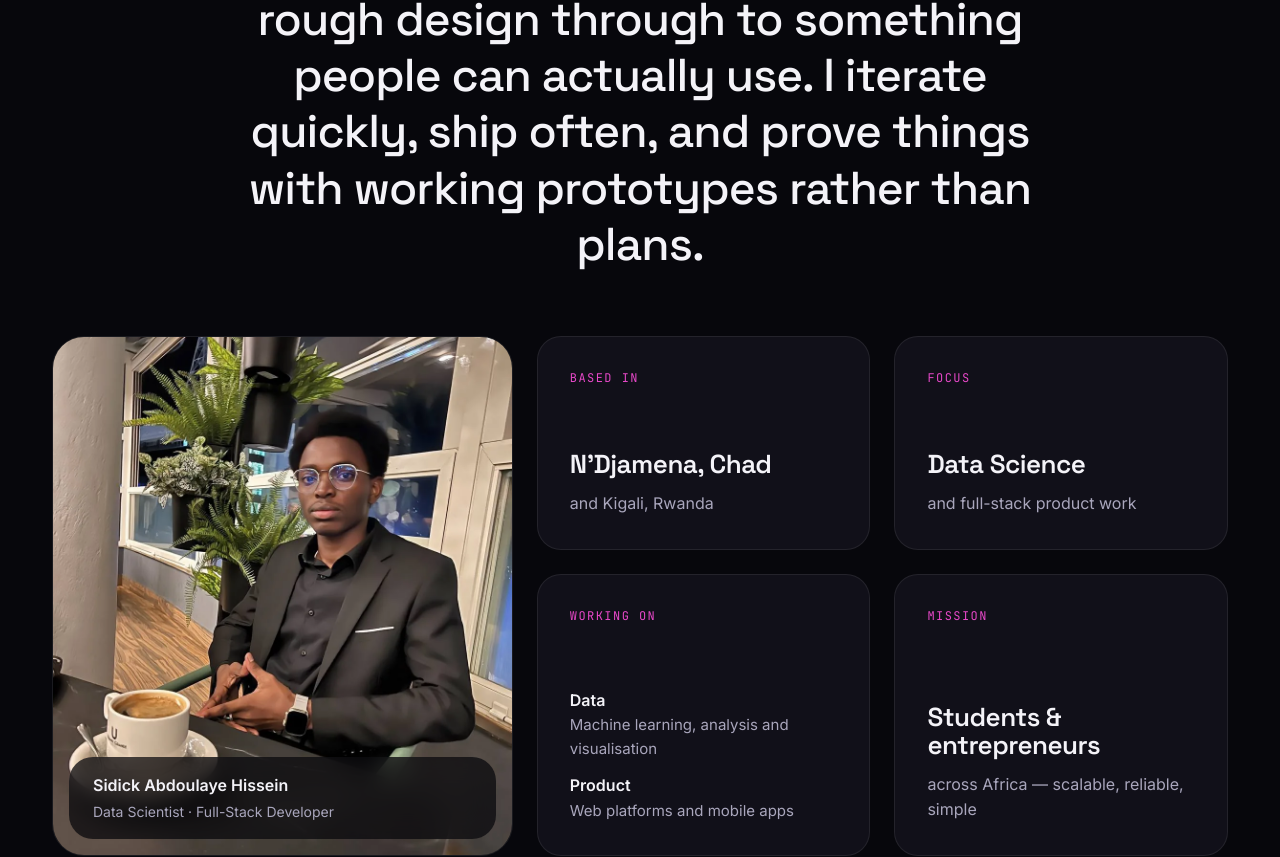
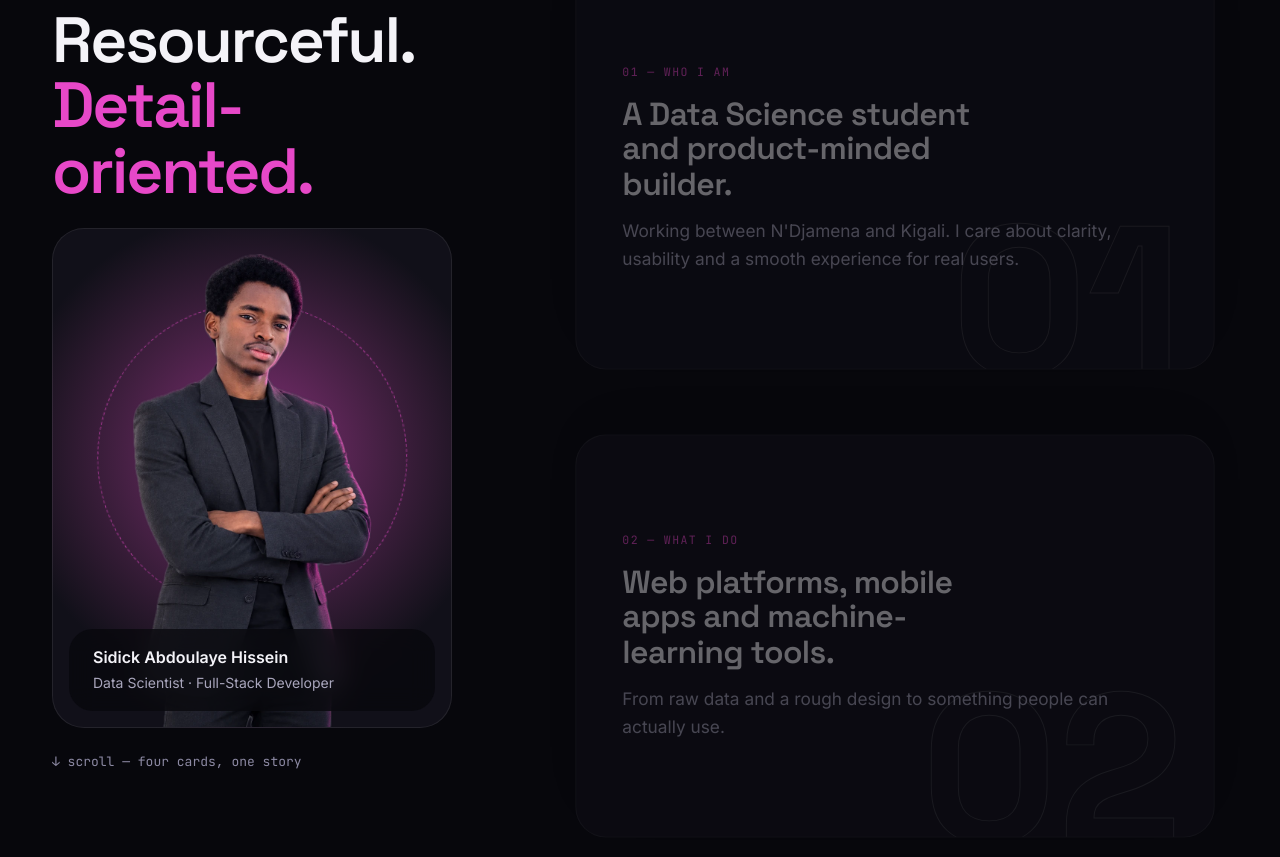
Before and after one commit to sidicksino/SidickPortfolio, a React (Vite) app: page /#about in a window 1280 px wide. Shown: the part 1082-1939 px from the top of the page. Built offline with nearby package versions, Linux system fonts and the light colour scheme; no server answers.

Commit message:
Redesign About section with sticky stacking story cards and portrait layout

```diff
--- a/src/components/SocialLinks.css
+++ b/src/components/SocialLinks.css
@@ -1,9 +1,5 @@
 /* Design tokens live in src/index.css — the single source of truth.
    Do not redeclare tokens here.
-
-   The class is `social-row`, not `social-links`: HeroPage.css already owns
-   `.social-links`, CSS here isn't scoped, and two files styling one class is
-   how the logo gradient silently diverged between routes.
 
    HOVER: each network's own brand colour floods in from the centre. `--brand`
    is set per link from siteData.js. This is a narrow, deliberate exception to
--- a/src/components/about/About.css
+++ b/src/components/about/About.css
@@ -1,45 +1,76 @@
-/* Tokens live in src/index.css. */
+/* About — stacking story cards. Tokens live in src/index.css.
 
-.about-head {
-  max-width: 980px;
+   Sticky positioning needs no scrolling ancestor between the cards and the
+   viewport, which is why html/body use `overflow-x: clip` rather than
+   `hidden` in index.css. */
+
+.about-layout {
+  display: flex;
+  gap: var(--s-8);
+  align-items: flex-start;
 }
 
-.about-statement {
-  font-family: var(--font-display);
-  font-size: clamp(28px, 3.6vw, 48px);
-  line-height: 1.22;
-  letter-spacing: -0.02em;
-  font-weight: 500;
-  max-width: 28ch;
+/* Left column stays put while the cards scroll past it. */
+.about-aside {
+  flex: 1 1 380px;
+  position: sticky;
+  top: 104px;
+  display: flex;
+  flex-direction: column;
+  gap: var(--s-5);
 }
 
-.about-grid {
-  display: grid;
-  grid-template-columns: minmax(0, 0.8fr) minmax(0, 1.2fr);
-  gap: var(--s-5);
-  align-items: stretch;
-}
-
-/* Portrait card. A slight 3D lean at rest that settles flat on hover. */
-.about-photo {
+.about-portrait {
   position: relative;
-  min-height: 520px;
   margin: 0;
+  width: 100%;
+  max-width: 400px;
+  aspect-ratio: 4 / 5;
   border-radius: var(--radius-xl);
   overflow: hidden;
   border: 1px solid var(--border);
+  /* The hero's cutout again, standing in a magenta glow — Sidick's pick. */
+  background: radial-gradient(
+    circle at 50% 45%,
+    color-mix(in srgb, var(--accent) 55%, var(--surface)),
+    var(--surface) 72%
+  );
 }
 
-.about-photo img {
+.about-portrait-ring {
   position: absolute;
-  inset: 0;
-  width: 100%;
-  height: 100%;
-  object-fit: cover;
-  transition: transform 0.6s var(--ease-out);
+  left: 50%;
+  top: 46%;
+  width: 78%;
+  aspect-ratio: 1;
+  transform: translate(-50%, -50%);
+  border-radius: 50%;
+  border: 1px dashed color-mix(in srgb, var(--accent) 60%, transparent);
 }
 
-.about-photo figcaption {
+@media (prefers-reduced-motion: no-preference) {
+  .about-portrait-ring {
+    animation: about-ring 30s linear infinite;
+  }
+}
+
+@keyframes about-ring {
+  to {
+    transform: translate(-50%, -50%) rotate(360deg);
+  }
+}
+
+.about-portrait img {
+  position: absolute;
+  left: 50%;
+  bottom: -10%;
+  height: 105%;
+  width: auto;
+  max-width: none;
+  transform: translateX(-50%);
+}
+
+.about-portrait figcaption {
   position: absolute;
   left: var(--s-4);
   right: var(--s-4);
@@ -54,61 +85,47 @@
   -webkit-backdrop-filter: blur(12px);
 }
 
-.about-photo-name {
+.about-portrait-name {
   font-weight: 600;
 }
 
-.about-photo-role {
+.about-portrait-role {
   font-size: 14px;
   color: var(--text-2);
 }
 
-@media (hover: hover) and (prefers-reduced-motion: no-preference) {
-  .about-photo:hover img {
-    transform: scale(1.04);
-  }
+.about-hint {
+  font-family: var(--font-mono);
+  font-size: 13px;
+  color: var(--text-muted);
 }
 
-.about-bento {
+.about-stack {
+  flex: 1 1 600px;
+  min-width: 0;
   list-style: none;
-  display: grid;
-  grid-template-columns: repeat(2, minmax(0, 1fr));
-  gap: var(--s-5);
+  display: flex;
+  flex-direction: column;
+  gap: var(--s-7);
 }
 
-.about-tile {
-  position: relative;
+.about-card {
+  position: sticky;
+  top: calc(104px + var(--i) * 28px);
+  min-height: 420px;
   display: flex;
   flex-direction: column;
-  gap: var(--s-3);
-  padding: var(--s-6);
-  border-radius: var(--radius-lg);
-  background: var(--surface);
+  justify-content: center;
+  gap: var(--s-4);
+  padding: var(--s-8) var(--s-7);
+  border-radius: var(--radius-xl);
   border: 1px solid var(--border);
+  background: color-mix(in srgb, var(--surface) calc(100% - var(--i) * 12%), var(--elevated));
+  box-shadow: 0 -24px 60px -30px var(--shadow);
   overflow: hidden;
-  transition: border-color 0.3s ease;
 }
 
-/* A soft accent glow that follows the tile's top edge on hover. */
-.about-tile::after {
-  content: "";
-  position: absolute;
-  inset: 0;
-  background: radial-gradient(400px circle at 50% 0%, var(--accent-subtle), transparent 60%);
-  opacity: 0;
-  transition: opacity 0.3s ease;
-  pointer-events: none;
-}
-
-.about-tile:hover {
-  border-color: var(--border-strong);
-}
-
-.about-tile:hover::after {
-  opacity: 1;
-}
-
-.about-tile-label {
+.about-card-label {
   font-family: var(--font-mono);
   font-size: 12px;
   letter-spacing: 0.12em;
@@ -116,44 +133,102 @@
   color: var(--accent-text);
 }
 
-.about-tile-value {
-  font-size: 26px;
+.about-card h3 {
+  font-size: clamp(26px, 2.6vw, 36px);
   font-weight: 600;
-  margin-top: auto;
+  max-width: 18ch;
 }
 
-.about-tile-sub {
+.about-card p {
+  font-size: 18px;
   color: var(--text-2);
+  max-width: 46ch;
 }
 
-.about-tile-rows {
-  display: flex;
-  flex-direction: column;
-  gap: var(--s-3);
-  margin-top: auto;
+/* The oversized outlined index in the corner. */
+.about-card-num {
+  position: absolute;
+  right: var(--s-6);
+  bottom: -40px;
+  font-family: var(--font-display);
+  font-weight: 700;
+  font-size: 220px;
+  line-height: 1;
+  color: transparent;
+  -webkit-text-stroke: 1px var(--border-strong);
+  pointer-events: none;
 }
 
-.about-tile-rows dt {
-  font-weight: 600;
+.about-card--accent {
+  background: var(--accent);
+  border-color: var(--accent);
+  color: var(--on-accent);
 }
 
-.about-tile-rows dd {
-  color: var(--text-2);
-  font-size: 15px;
+.about-card--accent .about-card-label,
+.about-card--accent p {
+  color: var(--on-accent);
 }
 
-@media (max-width: 900px) {
-  .about-grid {
-    grid-template-columns: 1fr;
-  }
+.about-card--accent .about-card-num {
+  -webkit-text-stroke-color: rgba(11, 11, 18, 0.25);
+}
 
-  .about-photo {
-    min-height: 440px;
+/* Each card settles into place as it arrives, rather than just sliding. */
+@media (prefers-reduced-motion: no-preference) {
+  @supports (animation-timeline: view()) {
+    .about-card {
+      animation: about-settle linear both;
+      animation-timeline: view();
+      animation-range: entry 0% entry 100%;
+    }
   }
 }
 
-@media (max-width: 560px) {
-  .about-bento {
-    grid-template-columns: 1fr;
+@keyframes about-settle {
+  from {
+    transform: translateY(60px) scale(0.96);
+    opacity: 0.4;
+  }
+  to {
+    transform: none;
+    opacity: 1;
   }
 }
+
+/* Phones and small tablets: no sticking, just a column of cards. */
+@media (max-width: 900px) {
+  .about-layout {
+    flex-direction: column;
+    gap: var(--s-7);
+  }
+
+  .about-aside,
+  .about-card {
+    position: static;
+  }
+
+  .about-aside {
+    flex: none;
+  }
+
+  .about-stack {
+    flex: none;
+    width: 100%;
+    gap: var(--s-4);
+  }
+
+  .about-card {
+    min-height: 0;
+    padding: var(--s-7) var(--s-5);
+  }
+
+  .about-card-num {
+    font-size: 140px;
+    bottom: -24px;
+  }
+
+  .about-hint {
+    display: none;
+  }
+}
--- a/src/components/about/About.jsx
+++ b/src/components/about/About.jsx
@@ -1,77 +1,57 @@
 import { useTranslation } from "react-i18next";
 import "./About.css";
 import Reveal from "../common/Reveal";
-import portrait from "../../assets/sidick1.webp";
+import portrait from "../../assets/hero-cutout.webp";
 
-const TILES = ["Location", "Focus", "Stack", "Mission"];
+/* Four cards that pile up as you scroll. Each one sticks a little lower than
+   the last, so the earlier cards stay peeking out above the newest. The last
+   card is the magenta one — the mission is where the story lands. */
+const CARDS = ["who", "what", "how", "mission"];
 
 const About = () => {
   const { t } = useTranslation();
 
-  /* The statement lights up word by word as it scrolls past. Each word gets
-     its own slice of the scroll range, so the brightening travels across the
-     sentence instead of everything changing at once. */
-  const words = t("about.statement").split(" ");
-
   return (
     <section className="section about" id="about">
-      <div className="container">
-        <div className="section-head center about-head">
+      <div className="container about-layout">
+        <div className="about-aside">
           <Reveal as="span" className="eyebrow">
             01 — {t("about.title")}
           </Reveal>
-          <p className="about-statement">
-            {words.map((word, i) => {
-              const start = 4 + i * (40 / words.length);
-              return (
-                <span
-                  key={`${word}-${i}`}
-                  className="reveal-word"
-                  style={{ animationRange: `entry ${start.toFixed(1)}% cover ${(start + 18).toFixed(1)}%` }}
-                >
-                  {word}{" "}
-                </span>
-              );
-            })}
+          <Reveal as="h2" className="section-title" delay={0.05}>
+            {t("about.headline")} <em>{t("about.headlineAccent")}</em>
+          </Reveal>
+          <Reveal as="figure" className="about-portrait" delay={0.1}>
+            <span className="about-portrait-ring" aria-hidden="true" />
+            <img src={portrait} alt={t("about.photoAlt")} loading="lazy" />
+            <figcaption>
+              <span className="about-portrait-name">Sidick Abdoulaye Hissein</span>
+              <span className="about-portrait-role">{t("about.eyebrow")}</span>
+            </figcaption>
+          </Reveal>
+          <p className="about-hint" aria-hidden="true">
+            ↓ {t("about.scrollHint")}
           </p>
         </div>
 
-        <div className="about-grid">
-          <Reveal as="figure" className="about-photo">
-            <img src={portrait} alt={t("about.photoAlt")} loading="lazy" />
-            <figcaption>
-              <span className="about-photo-name">Sidick Abdoulaye Hissein</span>
-              <span className="about-photo-role">{t("about.eyebrow")}</span>
-            </figcaption>
-          </Reveal>
-
-          <ul className="about-bento">
-            {TILES.map((id, i) => (
-              <Reveal as="li" key={id} className="about-tile" delay={Math.min(i * 0.08, 0.3)}>
-                <span className="about-tile-label">{t(`about.tile${id}Label`)}</span>
-                {id === "Stack" ? (
-                  /* Two labelled rows, so the stack reads data-first like the
-                     role does, not as an all-web list. */
-                  <dl className="about-tile-rows">
-                    <div>
-                      <dt>{t("about.tileStackDataLabel")}</dt>
-                      <dd>{t("about.tileStackDataValue")}</dd>
-                    </div>
-                    <div>
-                      <dt>{t("about.tileStackProductLabel")}</dt>
-                      <dd>{t("about.tileStackProductValue")}</dd>
-                    </div>
-                  </dl>
-                ) : (
-                  <>
-                    <h3 className="about-tile-value">{t(`about.tile${id}Value`)}</h3>
-                    <p className="about-tile-sub">{t(`about.tile${id}Sub`)}</p>
-                  </>
-                )}
-              </Reveal>
-            ))}
-          </ul>
-        </div>
+        <ol className="about-stack">
+          {CARDS.map((id, i) => (
+            <li
+              key={id}
+              className={`about-card ${id === "mission" ? "about-card--accent" : ""}`}
+              style={{ "--i": i }}
+            >
+              <span className="about-card-label">
+                0{i + 1} — {t(`about.cards.${id}.label`)}
+              </span>
+              <h3>{t(`about.cards.${id}.title`)}</h3>
+              <p>{t(`about.cards.${id}.text`)}</p>
+              <span className="about-card-num" aria-hidden="true">
+                0{i + 1}
+              </span>
+            </li>
+          ))}
+        </ol>
       </div>
     </section>
   );
--- a/src/index.css
+++ b/src/index.css
@@ -151,7 +151,9 @@ html,
 body {
   width: 100%;
   min-height: 100vh;
-  overflow-x: hidden;
+  /* clip, not hidden: hidden turns body into a scroll container, and then
+     nothing inside it can be position: sticky (the About cards are). */
+  overflow-x: clip;
   background-color: var(--bg);
   color: var(--text);
   font-family: var(--font-body);
@@ -348,27 +350,6 @@ section {
   border-radius: var(--radius-lg);
 }
 
-/* Scroll-linked word reveal (About statement). Each word brightens as it
-   crosses the viewport. Browsers without scroll timelines just show the
-   words at full strength. */
-@media (prefers-reduced-motion: no-preference) {
-  @supports (animation-timeline: view()) {
-    .reveal-word {
-      animation: reveal-word linear both;
-      animation-timeline: view();
-    }
-  }
-}
-
-@keyframes reveal-word {
-  from {
-    opacity: 0.15;
-  }
-  to {
-    opacity: 1;
-  }
-}
-
 /* Reduced motion, site-wide. Catches every CSS animation and transition at
    once; framer-motion is covered by <MotionConfig reducedMotion="user">. */
 @media (prefers-reduced-motion: reduce) {
--- a/src/locales/en.json
+++ b/src/locales/en.json
@@ -48,8 +48,32 @@
     "tileStackDataValue": "Machine learning, analysis and visualisation",
     "tileStackProductLabel": "Product",
     "tileStackProductValue": "Web platforms and mobile apps",
-    "statement": "I take an idea from raw data and a rough design through to something people can actually use. I iterate quickly, ship often, and prove things with working prototypes rather than plans.",
-    "photoAlt": "Sidick Abdoulaye Hissein at a café table"
+    "photoAlt": "Sidick Abdoulaye Hissein",
+    "headline": "Curious. Resourceful.",
+    "headlineAccent": "Detail-oriented.",
+    "scrollHint": "scroll — four cards, one story",
+    "cards": {
+      "who": {
+        "label": "Who I am",
+        "title": "A Data Science student and product-minded builder.",
+        "text": "Working between N'Djamena and Kigali. I care about clarity, usability and a smooth experience for real users."
+      },
+      "what": {
+        "label": "What I do",
+        "title": "Web platforms, mobile apps and machine-learning tools.",
+        "text": "From raw data and a rough design to something people can actually use."
+      },
+      "how": {
+        "label": "How I work",
+        "title": "Iterate quickly. Ship often. Prove it working.",
+        "text": "I validate ideas with working prototypes rather than plans — then keep improving them."
+      },
+      "mission": {
+        "label": "My mission",
+        "title": "Products that genuinely serve students and entrepreneurs across Africa.",
+        "text": "Scalable, reliable and simple to use — driven by impact and continuous improvement."
+      }
+    }
   },
   "cta": {
     "title": "Have a project in mind?",
--- a/src/locales/fr.json
+++ b/src/locales/fr.json
@@ -48,8 +48,32 @@
     "tileStackDataValue": "Machine learning, analyse et visualisation",
     "tileStackProductLabel": "Produit",
     "tileStackProductValue": "Plateformes web et applications mobiles",
-    "statement": "Je pars d'une donnée brute et d'une maquette pour arriver à quelque chose que les gens peuvent vraiment utiliser. J'itère vite, je livre souvent et je prouve avec des prototypes fonctionnels plutôt qu'avec des plans.",
-    "photoAlt": "Sidick Abdoulaye Hissein à une table de café"
+    "photoAlt": "Sidick Abdoulaye Hissein",
+    "headline": "Curieux. Ingénieux.",
+    "headlineAccent": "Soucieux du détail.",
+    "scrollHint": "défile — quatre cartes, une histoire",
+    "cards": {
+      "who": {
+        "label": "Qui je suis",
+        "title": "Étudiant en Data Science et créateur orienté produit.",
+        "text": "Entre N'Djamena et Kigali. J'attache de l'importance à la clarté, à l'utilisabilité et à une expérience fluide pour de vrais utilisateurs."
+      },
+      "what": {
+        "label": "Ce que je fais",
+        "title": "Plateformes web, applications mobiles et outils de machine learning.",
+        "text": "De la donnée brute et d'une maquette jusqu'à quelque chose que les gens peuvent vraiment utiliser."
+      },
+      "how": {
+        "label": "Comment je travaille",
+        "title": "Itérer vite. Livrer souvent. Prouver que ça marche.",
+        "text": "Je valide les idées avec des prototypes fonctionnels plutôt qu'avec des plans — puis je continue de les améliorer."
+      },
+      "mission": {
+        "label": "Ma mission",
+        "title": "Des produits qui servent vraiment les étudiants et les entrepreneurs à travers l'Afrique.",
+        "text": "Évolutifs, fiables et simples à utiliser — guidés par l'impact et l'amélioration continue."
+      }
+    }
   },
   "cta": {
     "title": "Un projet en tête ?",
```
Also changed, not shown: .claude/skills/portfolio-design/SKILL.md.
